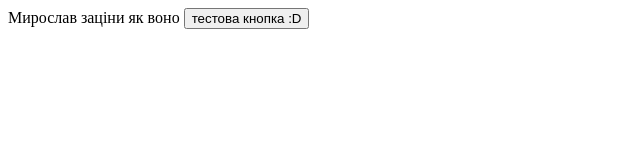
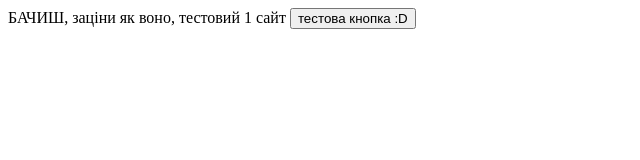
Before and after one commit to Deonatus/work-test, a plain HTML site: page 2.html in a window 1280 px wide. Shown: the whole page, without its empty margins (0-640 px from the left). Drawn offline with Linux system fonts and the light colour scheme.

Commit message:
Update 2.html

```diff
--- a/2.html
+++ b/2.html
@@ -6,7 +6,7 @@
     <title>Document</title>
 </head>
 <body>
-    Мирослав заціни як воно
+    БАЧИШ, заціни як воно, тестовий 1 сайт
 </body>
 </html>
 <!DOCTYPE html>
```
